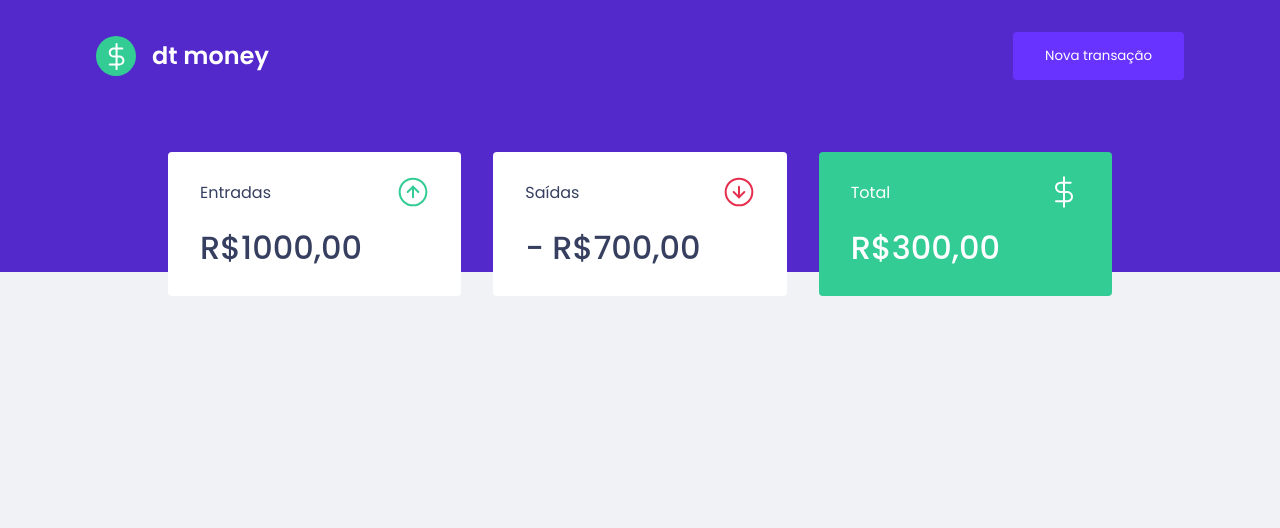
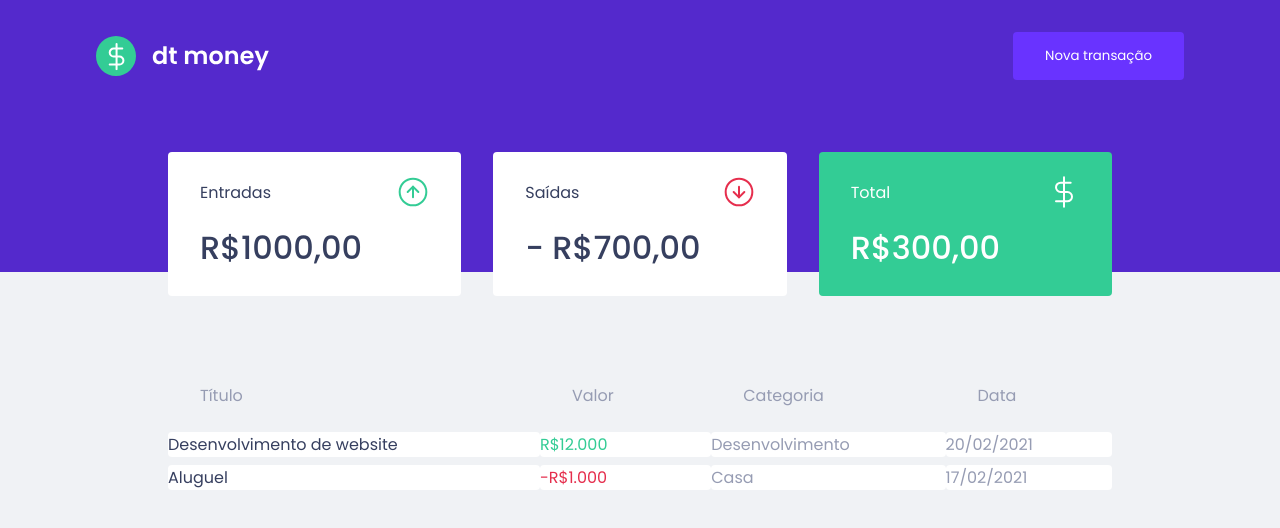
Before and after one commit to joaolagesdev/DtMoney, a React (Create React App) app: page / in a window 1280 px wide. Shown: the top 528 px of the page. Built offline with nearby package versions, Linux system fonts and the light colour scheme.

Commit message:
add styles: component TransactionsTable

```diff
--- a/src/components/Dashboard/index.tsx
+++ b/src/components/Dashboard/index.tsx
@@ -1,10 +1,12 @@
 import { Summary } from "../Summary"
+import { TransactionTable } from "../TransactionsTable"
 import { Container } from "./styles"
 
 export function Dashboard() {
   return (
     <Container>
       <Summary />
+      <TransactionTable/>
     </Container>
   )
 }
--- /dev/null
+++ b/src/components/TransactionsTable/index.tsx
@@ -0,0 +1,32 @@
+import { Container } from "./styles";
+
+export function TransactionTable() {
+  return (
+		<Container>
+			<table>
+				<thead>
+					<tr>
+						<th>Título</th>
+						<th>Valor</th>
+						<th>Categoria</th>
+						<th>Data</th>
+					</tr>
+				</thead>
+
+				<tbody>
+					<tr>
+						<td>Desenvolvimento de website</td>
+						<td className="deposit">R$12.000</td>
+						<td>Desenvolvimento</td>
+						<td>20/02/2021</td>
+					</tr>
+					<tr>
+						<td>Aluguel</td>
+						<td className="withdraw">-R$1.000</td>
+						<td>Casa</td>
+						<td>17/02/2021</td>
+					</tr>
+				</tbody>
+			</table>
+		</Container>)
+}
--- /dev/null
+++ b/src/components/TransactionsTable/styles.ts
@@ -0,0 +1,38 @@
+import styled from "styled-components";
+
+export const Container = styled.div`
+	margin-top: 4rem;
+
+	table {
+		width: 100%;
+		border-spacing: 0 0.5rem;
+
+		th {
+			color: var(--text-body);
+			font-weight: 400;
+			padding: 1rem 2rem;
+			text-align: left;
+			line-height: 1.5rem;
+		}
+
+		td {
+			padding: 1rem, 2rem;
+			border: 0;
+			background: var(--shape);
+			color: var(--text-body);
+			border-radius: 0.25rem;
+
+			&:first-child {
+				color: var(--text-title);
+			}
+
+			&.deposit {
+				color: var(--green);
+			}
+
+			&.withdraw {
+				color: var(--red);
+			}
+		}
+	}
+`
```
